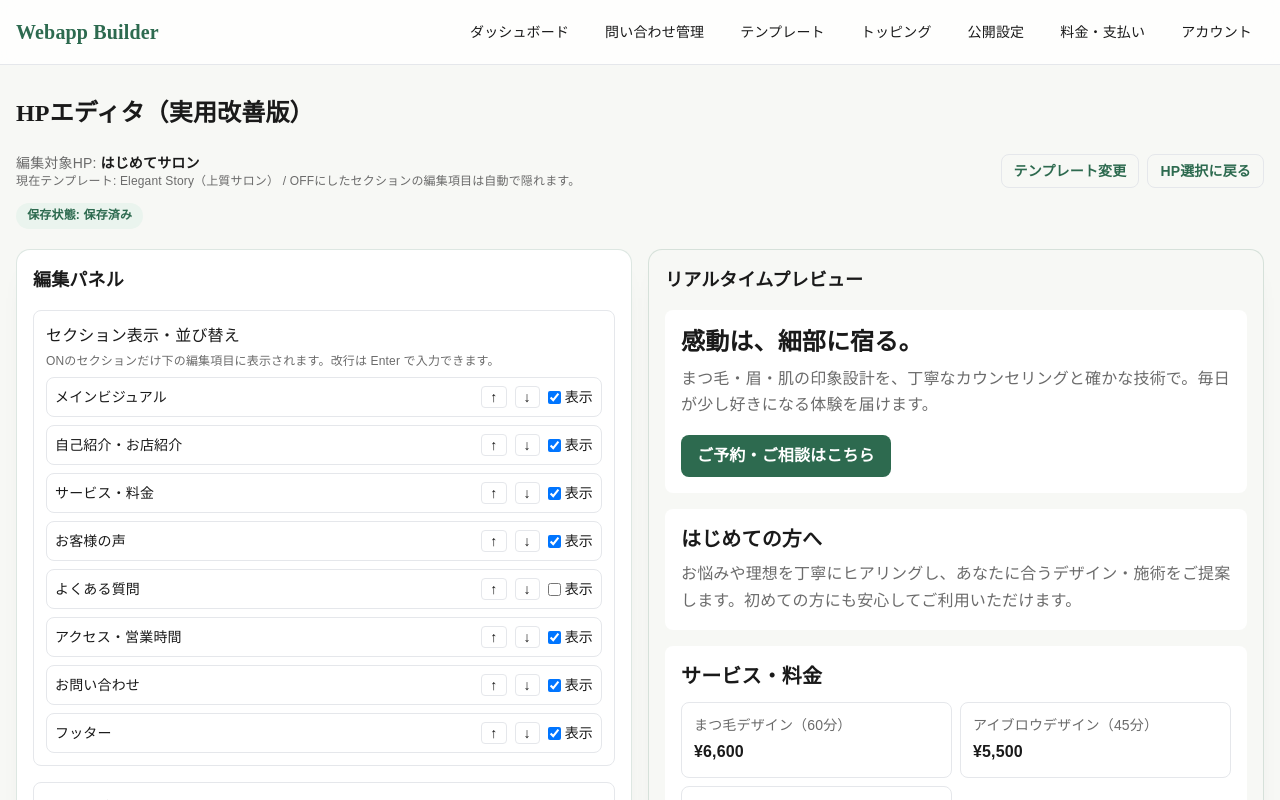
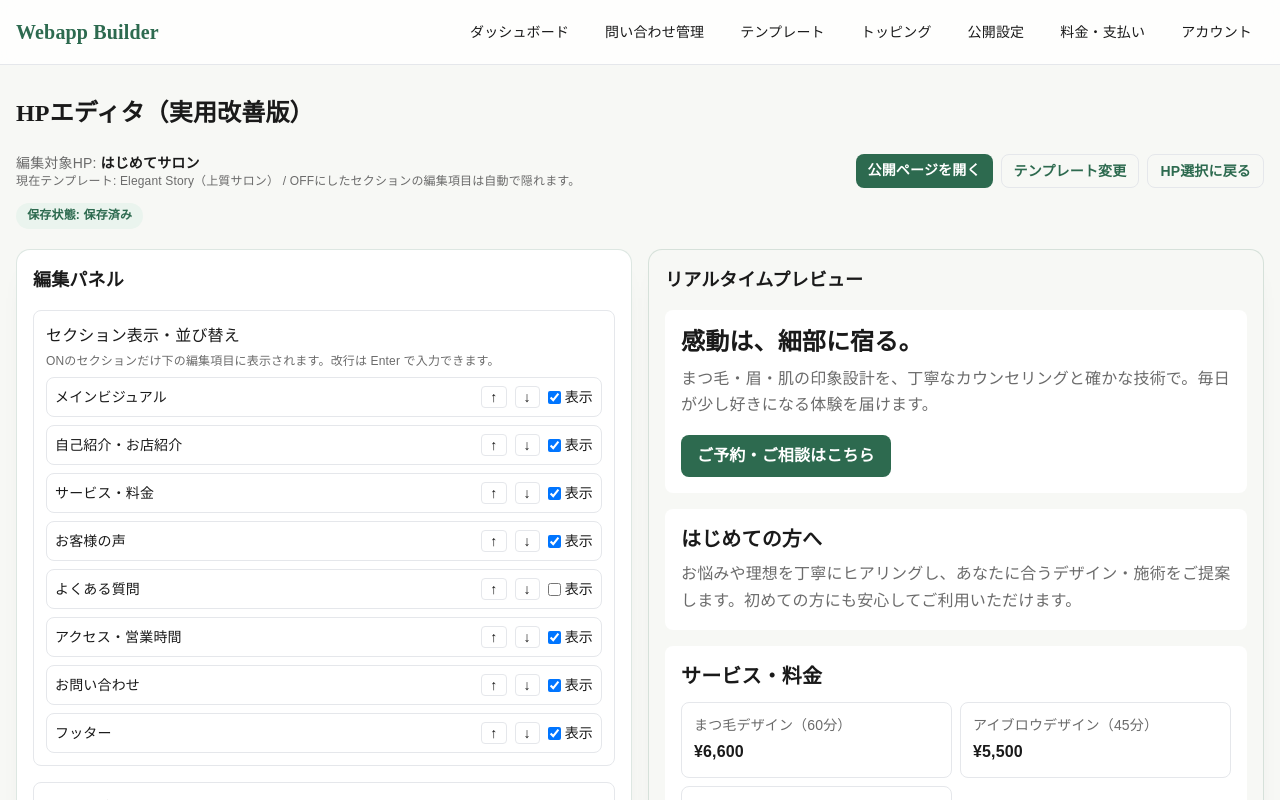
Before and after one commit to VeLoce14/HPsakusei, a Next.js app: page /editor/site-001 in a window 1280 px wide. Shown: the top 800 px of the page. Built offline with nearby package versions, Linux system fonts and the light colour scheme.

Commit message:
feat: add quick link to open public site from editor

```diff
--- a/app/(app)/editor/[siteId]/page.tsx
+++ b/app/(app)/editor/[siteId]/page.tsx
@@ -351,7 +351,8 @@ export default function EditorPage() {
           <p className="text-sm text-subtext">編集対象HP: <span className="font-semibold text-text">{site.name}</span></p>
           <p className="text-xs text-subtext">現在テンプレート: {site.templateName} / OFFにしたセクションの編集項目は自動で隠れます。</p>
         </div>
-        <div className="flex gap-2">
+        <div className="flex flex-wrap gap-2">
+          <Link href={`/sites/${site.subdomain}`} target="_blank" className="rounded-lg bg-main px-3 py-1.5 text-sm font-semibold text-white">公開ページを開く</Link>
           <Link href={`/templates?siteId=${siteId}`} className="rounded-lg border border-main/40 px-3 py-1.5 text-sm font-semibold text-main">テンプレート変更</Link>
           <Link href="/dashboard" className="rounded-lg border border-main/40 px-3 py-1.5 text-sm font-semibold text-main">HP選択に戻る</Link>
         </div>
```
